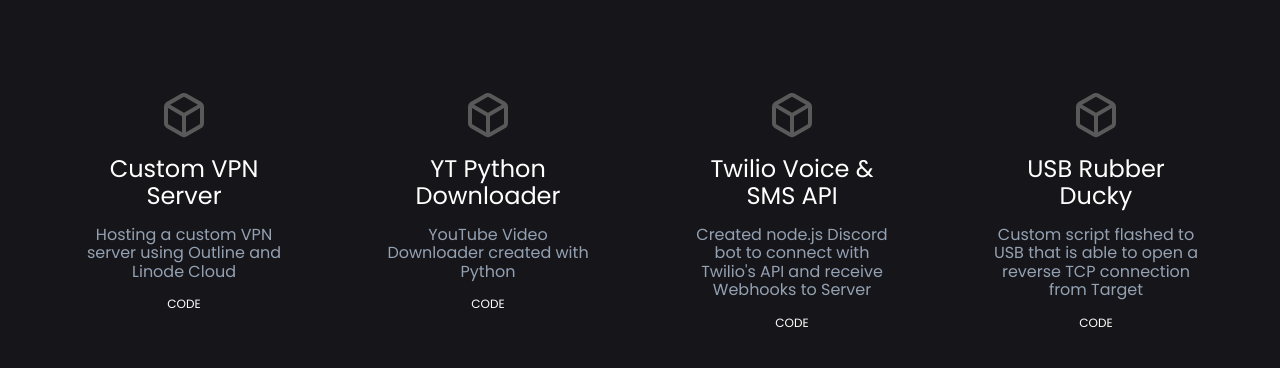
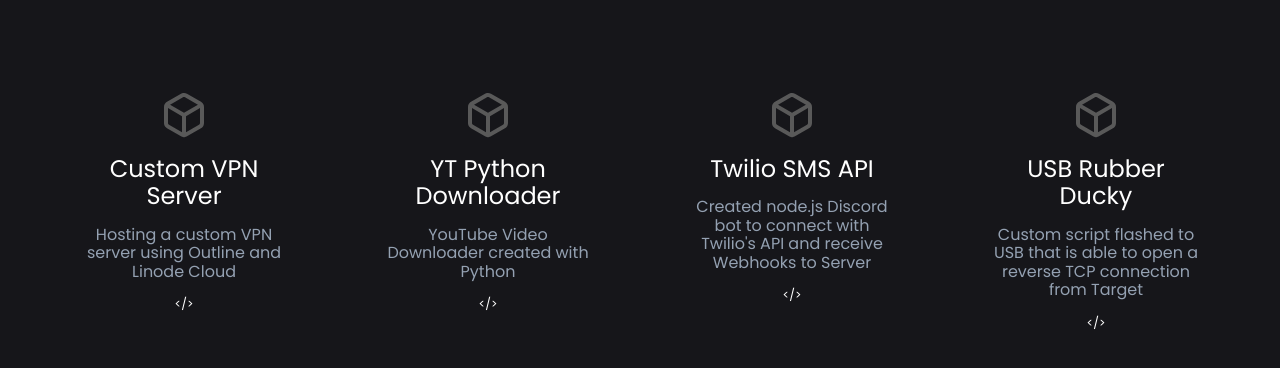
Before and after one commit to LordQuantum/website, a website built with Parcel: page projects/index.html in a window 1280 px wide. Shown: the part 366-734 px from the top of the page. Built offline with nearby package versions, Linux system fonts and the light colour scheme.

Commit message:
Update index.html

```diff
--- a/projects/index.html
+++ b/projects/index.html
@@ -86,7 +86,7 @@
                   Hosting a custom VPN server using Outline and Linode Cloud
                 </span>
               </span>
-              <span class="home-text11"><a href="https://vibudha.tech/contact/">CODE</a></span>
+              <span class="home-text11"><a href="https://vibudha.tech/contact/">&lt;/&gt;</a></span>
             </div>
             <div class="home-feature-card">
               <svg viewBox="0 0 1024 1024" class="home-icon">
@@ -98,7 +98,7 @@
               <span class="home-text04">
                 YouTube Video Downloader created with Python
               </span>
-              <span class="home-text11"><a href="https://vibudha.tech/contact/">CODE</a></span>
+              <span class="home-text11"><a href="https://vibudha.tech/contact/">&lt;/&gt;</a></span>
             </div>
             <div class="home-feature-card1">
               <svg viewBox="0 0 1024 1024" class="home-icon2">
@@ -106,11 +106,11 @@
                   d="M809.003 291.328l-297.003 171.819-297.003-171.819 275.456-157.397c4.779-2.731 9.899-4.48 15.147-5.333 9.301-1.451 18.987 0.128 27.904 5.291zM491.776 979.669c6.016 3.243 12.928 5.077 20.224 5.077 7.381 0 14.336-1.877 20.395-5.163 15.189-2.475 29.909-7.68 43.392-15.36l298.709-170.709c26.368-15.232 45.269-38.315 55.424-64.597 5.675-14.592 8.619-30.165 8.747-46.251v-341.333c0-20.395-4.821-39.723-13.397-56.917-0.939-3.029-2.219-5.973-3.883-8.832-1.963-3.371-4.267-6.357-6.912-8.96-1.323-1.835-2.731-3.669-4.139-5.419-9.813-12.203-21.845-22.528-35.456-30.507l-299.051-170.88c-26.027-15.019-55.467-19.84-83.328-15.531-15.531 2.432-30.507 7.637-44.288 15.488l-298.709 170.709c-16.341 9.429-29.824 21.888-40.149 36.267-2.56 2.56-4.864 5.547-6.784 8.832-1.664 2.901-2.987 5.888-3.925 8.96-1.707 3.456-3.243 6.955-4.608 10.496-5.632 14.635-8.576 30.208-8.704 45.995v341.632c0.043 30.293 10.581 58.197 28.331 80.128 9.813 12.203 21.845 22.528 35.456 30.507l299.051 170.88c13.824 7.979 28.587 13.099 43.605 15.445zM469.333 537.045v340.949l-277.12-158.336c-4.736-2.773-8.832-6.315-12.16-10.411-5.931-7.381-9.387-16.512-9.387-26.581v-318.379zM554.667 877.995v-340.949l298.667-172.757v318.379c-0.043 5.163-1.067 10.496-2.987 15.445-3.413 8.789-9.6 16.384-18.176 21.333z"
                 ></path>
               </svg>
-              <h2 class="home-text06">Twilio Voice & SMS API</h2>
+              <h2 class="home-text06">Twilio SMS API</h2>
               <span class="home-text07">
                 Created node.js Discord bot to connect with Twilio's API and receive Webhooks to Server
               </span>
-              <span class="home-text11"><a href="https://vibudha.tech/contact/">CODE</a></span>
+              <span class="home-text11"><a href="https://vibudha.tech/contact/">&lt;/&gt;</a></span>
             </div>
             <div class="home-feature-card2">
               <svg viewBox="0 0 1024 1024" class="home-icon4">
@@ -123,7 +123,7 @@
                 Custom script flashed to USB that is able to open a reverse TCP
                 connection from Target
               </span>
-              <span class="home-text11"><a href="https://vibudha.tech/contact/">CODE</a></span>
+              <span class="home-text11"><a href="https://vibudha.tech/contact/">&lt;/&gt;</a></span>
             </div>
           </div>
         </div>
```
